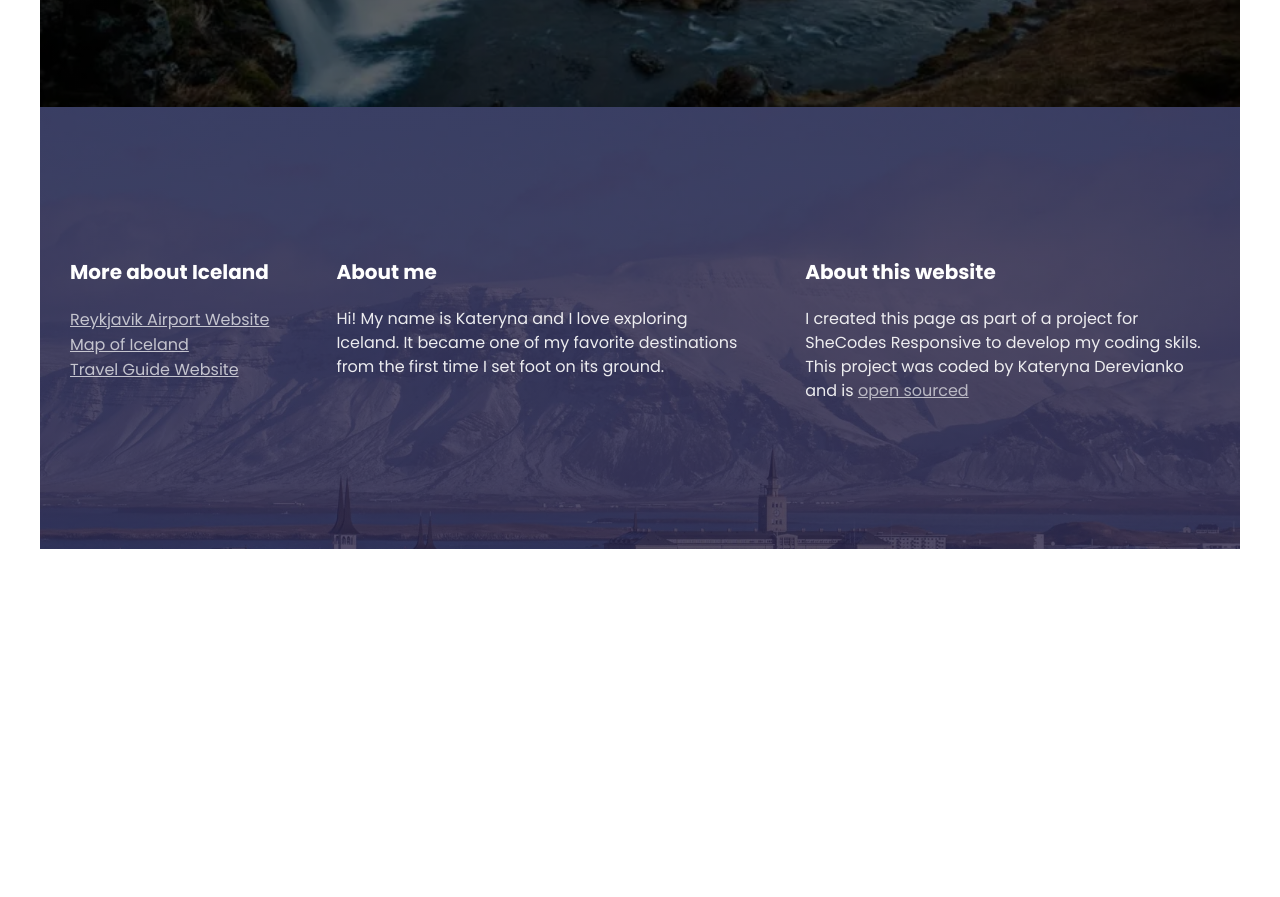
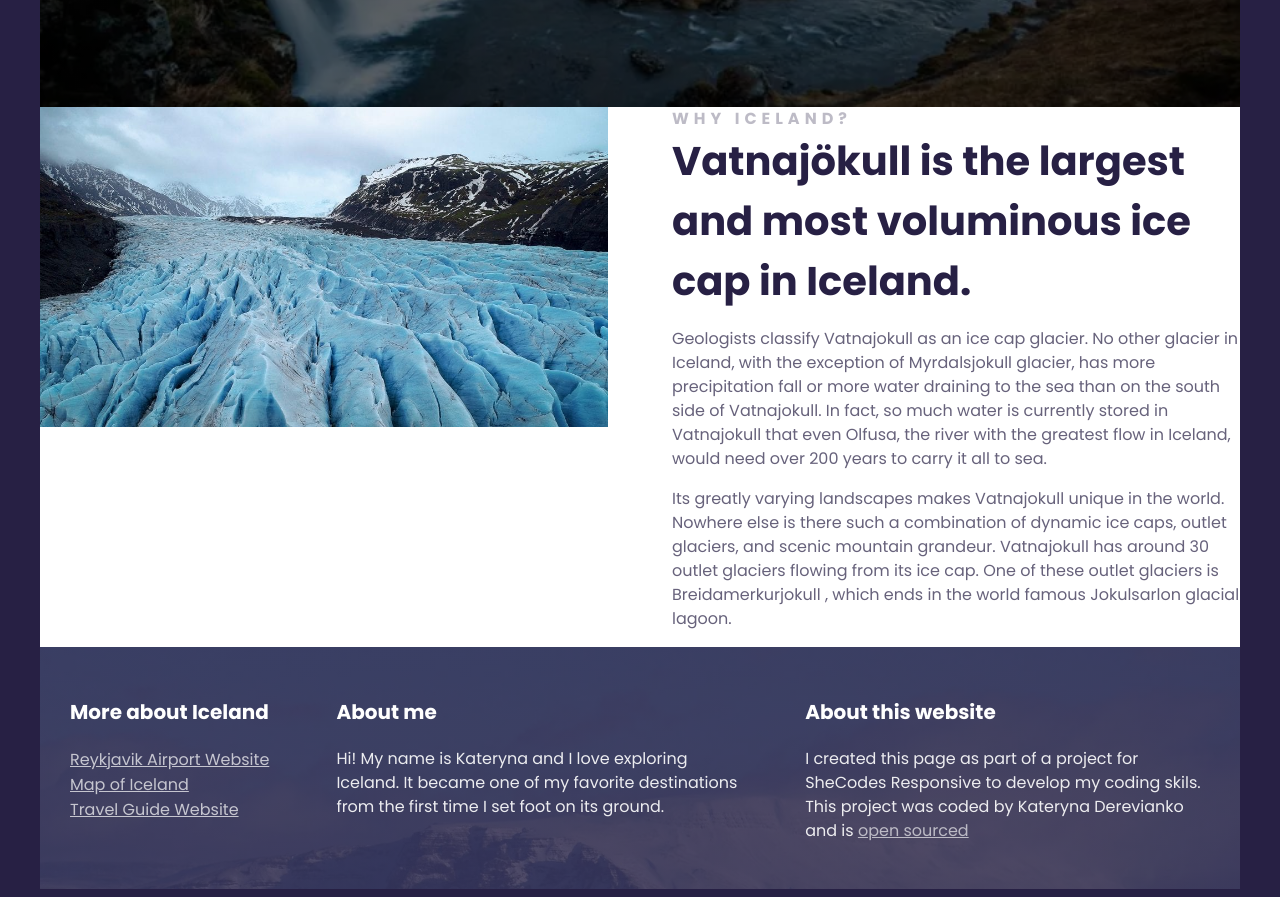
Before and after one commit to kjderevianko/Iceland-travel-project, a plain HTML site: page index.html in a window 1280 px wide. Shown: the part 446-1343 px from the top of the page. Before the commit the page ends 1003 px from the top, so only its background shows below. Drawn offline with Linux system fonts and the light colour scheme.

Commit message:
Added main section of landing page

```diff
--- a/index.html
+++ b/index.html
@@ -21,6 +21,40 @@
         <h2>The most adventurous country</h2>
         <a href="http://">Learn more</a>
       </header>
+      <main>
+        <section class="grid grid-2-columns">
+          <div>
+            <img
+              class="glacier"
+              src="images/glacier.jpg"
+              alt="Iceland glacier"
+            />
+          </div>
+          <div>
+            <h2>Why Iceland?</h2>
+            <h3>
+              Vatnajökull is the largest and most voluminous ice cap in Iceland.
+            </h3>
+            <p>
+              Geologists classify Vatnajokull as an ice cap glacier. No other
+              glacier in Iceland, with the exception of Myrdalsjokull glacier,
+              has more precipitation fall or more water draining to the sea than
+              on the south side of Vatnajokull. In fact, so much water is
+              currently stored in Vatnajokull that even Olfusa, the river with
+              the greatest flow in Iceland, would need over 200 years to carry
+              it all to sea.
+            </p>
+            <p>
+              Its greatly varying landscapes makes Vatnajokull unique in the
+              world. Nowhere else is there such a combination of dynamic ice
+              caps, outlet glaciers, and scenic mountain grandeur. Vatnajokull
+              has around 30 outlet glaciers flowing from its ice cap. One of
+              these outlet glaciers is Breidamerkurjokull , which ends in the
+              world famous Jokulsarlon glacial lagoon.
+            </p>
+          </div>
+        </section>
+      </main>
       <footer>
         <section class="grid">
           <div>
--- a/src/styles.css
+++ b/src/styles.css
@@ -1,5 +1,6 @@
 body {
   font-family: "Poppins", sans-serif;
+  background-color: #272044;
 }
 
 .container {
@@ -11,10 +12,16 @@ body {
   grid-template-columns: 1fr 2fr 2fr;
   grid-gap: 64px;
 }
+.grid-2-columns {
+  grid-template-columns: 1fr 1fr;
+}
+.glacier {
+  max-width: 100%;
+}
 section {
   max-width: 1200px;
   margin: 0 auto;
-  padding: 30px;
+  padding: 100px auto;
 }
 header {
   background-image: linear-gradient(rgba(0, 0, 0, 0.6), rgba(0, 0, 0, 0.6)),
@@ -58,7 +65,33 @@ header a {
   text-transform: uppercase;
   background: white;
 }
-
+main {
+  background-color: white;
+}
+main h2 {
+  font-weight: 700;
+  font-size: 16px;
+  line-height: 1.5;
+  margin: 0;
+  letter-spacing: 5px;
+  color: #272044;
+  opacity: 0.3;
+  text-transform: uppercase;
+}
+main h3 {
+  font-weight: 700;
+  font-size: 40px;
+  line-height: 1.5;
+  color: #272044;
+  margin: 0;
+}
+main p {
+  font-weight: 400;
+  font-size: 16px;
+  line-height: 1.5;
+  color: #272044;
+  opacity: 0.7;
+}
 footer {
   color: white;
   background-image: linear-gradient(
@@ -68,7 +101,7 @@ footer {
     url("../images/Reykjavik-Iceland.webp");
   background-repeat: no-repeat;
   background-size: cover;
-  padding: 100px 0;
+  padding: 30px 30px;
 }
 footer h3 {
   font-weight: 700;
@@ -106,4 +139,11 @@ footer a {
   header h3 {
     font-size: 12px;
   }
+  .grid {
+    grid-template-columns: 1fr;
+    grid-gap: 32px;
+  }
+  section {
+    padding: 30px;
+  }
 }
```
Also changed, not shown: images/glacier.jpg (added).
